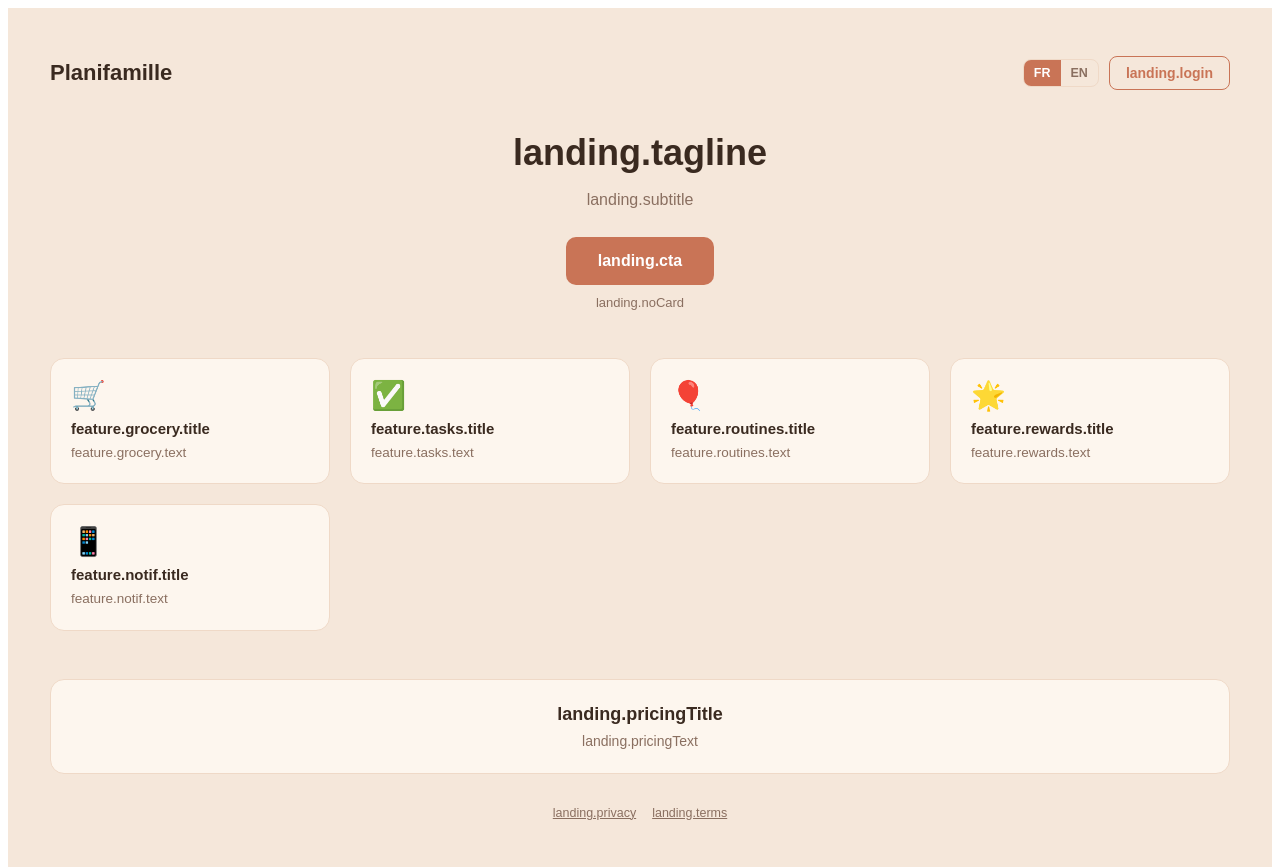
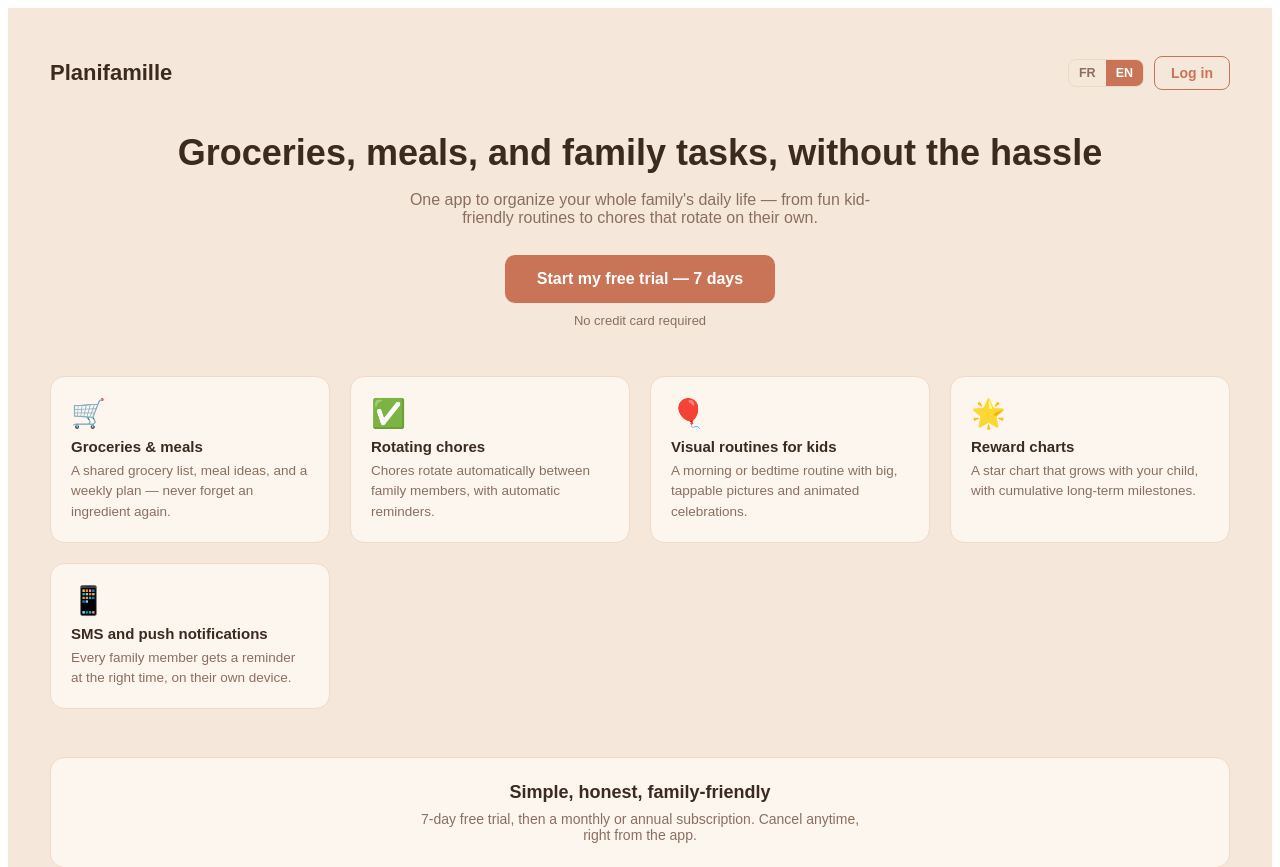
Before and after one commit to nini-max28/Repas-taches-et-routine, a React (Vite) app: page / in a window 1280 px wide. Shown: the top 867 px of the page. Built offline with nearby package versions, Linux system fonts and the light colour scheme.

Commit message:
Update main.jsx

```diff
--- a/main.jsx
+++ b/main.jsx
@@ -1,6 +1,7 @@
 import React from 'react'
 import ReactDOM from 'react-dom/client'
 import App from './App.jsx'
+import { LanguageProvider } from './i18n.jsx'
 
 // Enregistre le service worker dès l'ouverture — c'est ce qui permet à l'app
 // de rester utilisable même sans connexion internet, pas seulement quand les
@@ -13,6 +14,8 @@ if ('serviceWorker' in navigator) {
 
 ReactDOM.createRoot(document.getElementById('root')).render(
   <React.StrictMode>
-    <App />
+    <LanguageProvider>
+      <App />
+    </LanguageProvider>
   </React.StrictMode>,
 )
```
